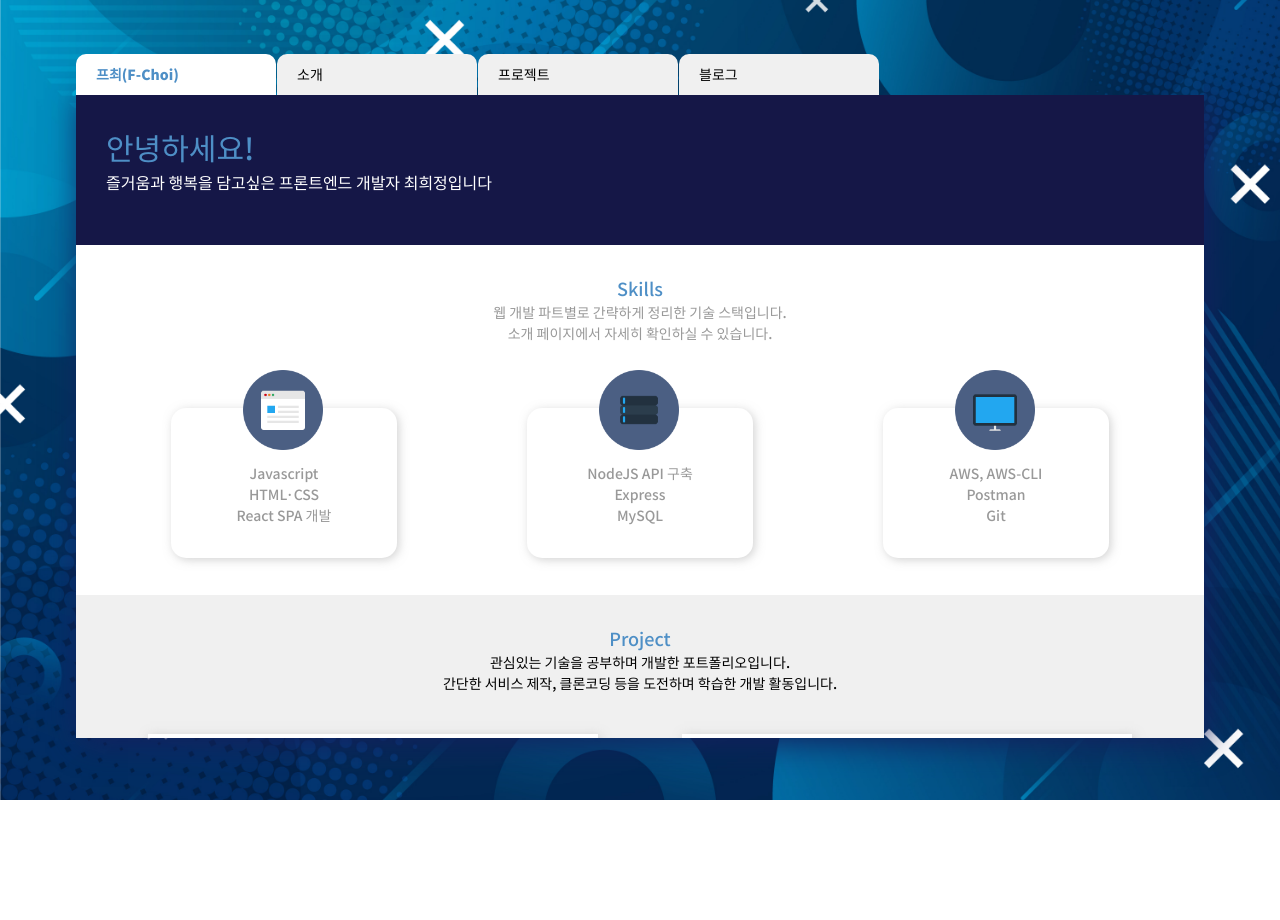
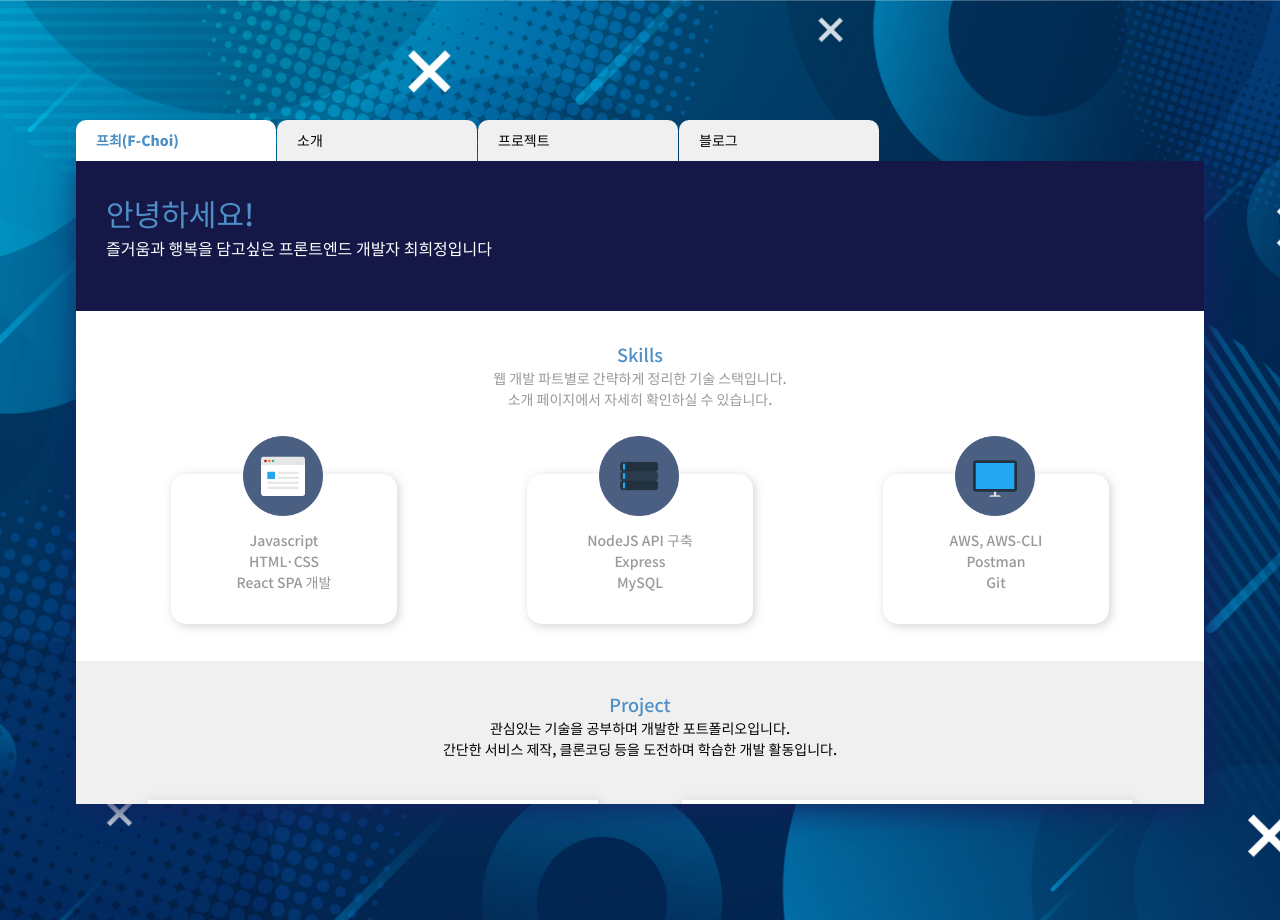
Before and after one commit to pinroad/pinroad.github.io, a React (Create React App) app: page / in a window 1280 px wide. Before the commit the page ends 800 px from the top, so only its background shows below. Built offline with nearby package versions, Linux system fonts and the light colour scheme.

Commit message:
Modify : main CSS

```diff
--- a/src/App.css
+++ b/src/App.css
@@ -1,5 +1,5 @@
 /* font family */
-@import url("https://fonts.googleapis.com/css2?family=Noto+Sans+KR:wght@100;300;500;900&display=swap");
+@import url('https://fonts.googleapis.com/css2?family=Noto+Sans+KR:wght@100;300;500;900&display=swap');
 /* Variable Setting */
 :root {
   --main-color: #4e8fc6;
@@ -16,7 +16,7 @@
   text-decoration: none;
   list-style-type: none;
   outline: none;
-  font-family: "Noto Sans KR", sans-serif;
+  font-family: 'Noto Sans KR', sans-serif;
 }
 
 * button:focus {
@@ -26,18 +26,19 @@
 body {
   width: 100vw;
   height: 100vh;
-  display: flex;
+  /* display: flex;
   justify-content: center;
-  align-items: center;
-  background-image: url("./img/main.jpg");
+  align-items: center; */
+  background-image: url('./img/main.jpg');
   background-repeat: no-repeat;
   background-size: cover;
   background-position: center;
+  overflow: hidden;
   /* background: var(--index-bg-color); */
 }
 
 .wrap {
-  margin-top: -50px;
+  margin-top: 120px;
   width: 1128px;
   height: 643px;
 
```
